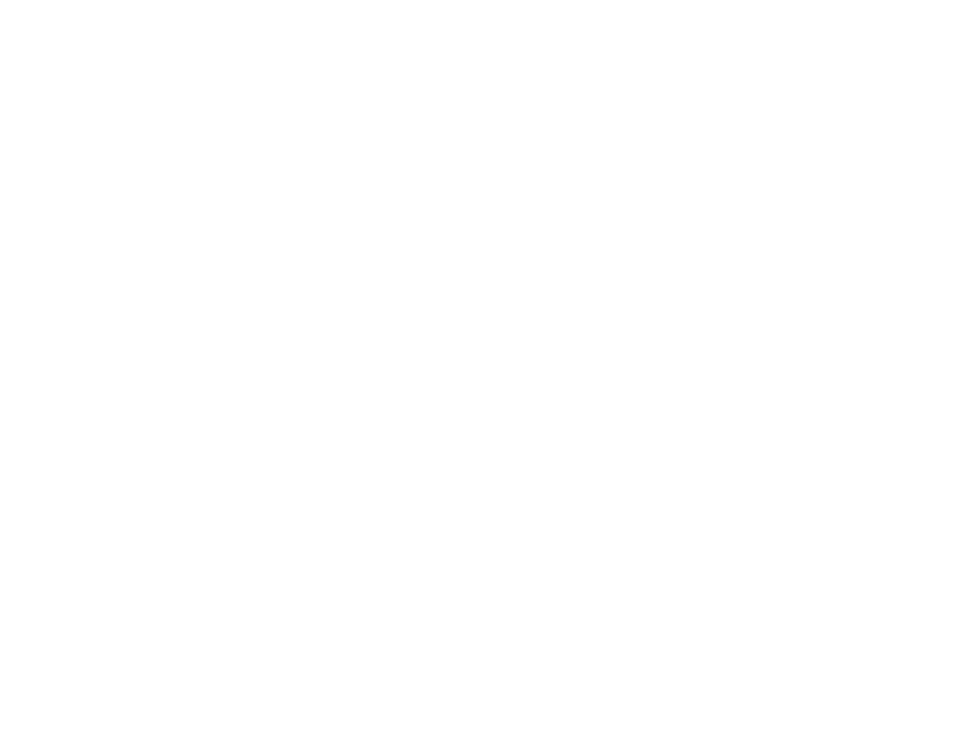
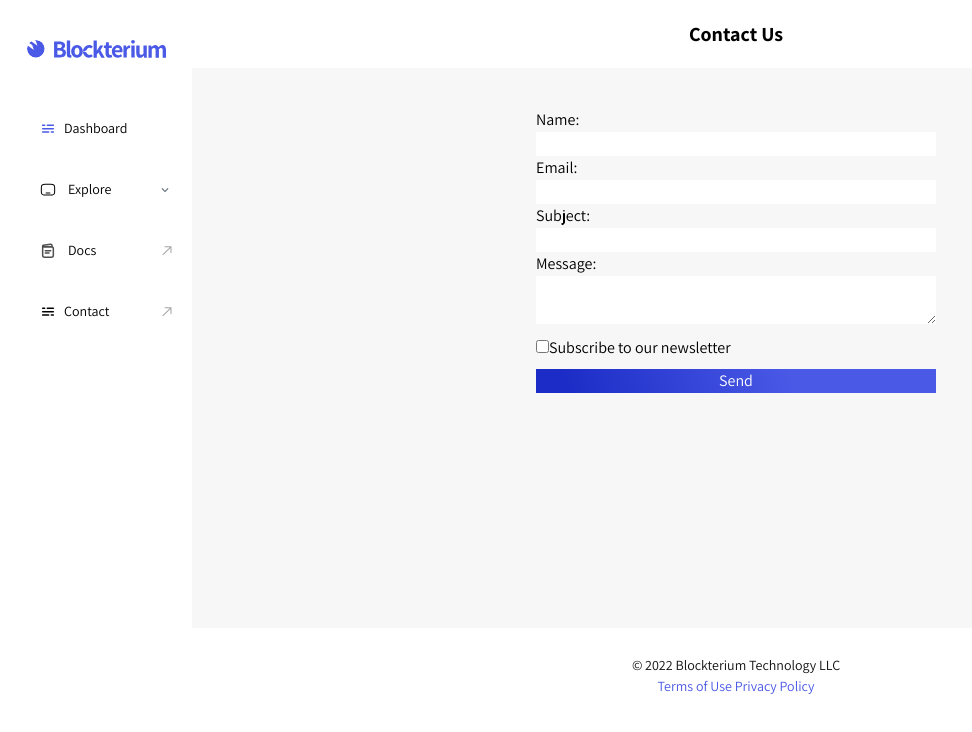
Before and after one commit to mathemartins/Blockterium-homepage, a React (Vite) app: page /dashboard/contact in a window 1280 px wide. Before the commit this address had no page. Shown: the top 732 px of the page, without its empty margins (0-972 px from the left). Built offline with nearby package versions, Linux system fonts and the light colour scheme.

Commit message:
contact form page started

```diff
--- a/src/App.jsx
+++ b/src/App.jsx
@@ -10,6 +10,7 @@
 import PricingIndex from "./Components/Explore/Pricing/PricingIndex";
 import SubscriptionIndex from "./Components/Explore/Subscription/SubscriptionIndex";
 import Docs from "./Components/Docs/Docs.jsx";
+import ContactUsForm from "./Components/ContactUsForm/ContactUsForm";
 
 // ************************************************************************************
 
@@ -35,6 +36,7 @@
           <Route path="explore/pricing" element={<PricingIndex />} />
 
           <Route path="docs" element={<Docs />} />
+          <Route path="contact" element={<ContactUsForm />} />
         </Route>
 
         {/* <Route path="/dashboard" element={<DashboardHome />} />
--- /dev/null
+++ b/src/Components/ContactUsForm/ContactUsForm.jsx
@@ -0,0 +1,117 @@
+import React from "react";
+import MobileTopBar from "../Containers/MobileTopBar";
+
+const ContactUsForm = () => {
+  const [name, setName] = React.useState("");
+  const [email, setEmail] = React.useState("");
+  const [subject, setSubject] = React.useState("");
+  const [message, setMessage] = React.useState("");
+  const [subscribed, setSubscribed] = React.useState(false);
+  const [submitting, setSubmitting] = React.useState(false);
+  const [error, setError] = React.useState(null);
+  const [success, setSuccess] = React.useState(false);
+
+  const handleSubmit = (event) => {
+    event.preventDefault();
+    setSubmitting(true);
+
+    // Perform form validation here
+
+    // If form is valid, submit the data to the server
+    // and reset the form
+    if (formIsValid) {
+      setName("");
+      setEmail("");
+      setSubject("");
+      setMessage("");
+      setSubscribed(false);
+      setError(null);
+      setSuccess(true);
+    } else {
+      setError(
+        "There was a problem with the form. Please check your inputs and try again."
+      );
+      setSubmitting(false);
+    }
+  };
+
+  return (
+    <div className="w-full bg:w-[85%] h-screen bg:ml-[15%] ">
+      <div className="block bg:hidden">
+        <MobileTopBar />
+      </div>
+      <nav className="bg-mainWhite w-full py-12 md:py-5 px-5 sm:px-10">
+        <h2 className="text-center text-mainBlack font-bold text-xl">
+          Contact Us
+        </h2>
+      </nav>
+      <div className="w-full px-5 sm:px-10  bg-greyEight  py-10 h-[70%]">
+        <form
+          onSubmit={handleSubmit}
+          className="flex flex-col justify-center m-auto sm:w-[400px] w-full "
+        >
+          {error && <p className="error">{error}</p>}
+          {success && (
+            <p className="success">Your message was sent successfully!</p>
+          )}
+          <label htmlFor="name">Name:</label>
+          <input
+            type="text"
+            id="name"
+            value={name}
+            onChange={(event) => setName(event.target.value)}
+            className="hover:bg-gradedBlue text-mainBlue"
+          />
+          <label htmlFor="email">Email:</label>
+          <input
+            type="email"
+            id="email"
+            value={email}
+            onChange={(event) => setEmail(event.target.value)}
+            className="hover:bg-gradedBlue text-mainBlue"
+          />
+          <label htmlFor="subject">Subject:</label>
+          <input
+            type="text"
+            id="subject"
+            value={subject}
+            onChange={(event) => setSubject(event.target.value)}
+            className="hover:bg-gradedBlue text-mainBlue"
+          />
+          <label htmlFor="message">Message:</label>
+          <textarea
+            id="message"
+            value={message}
+            onChange={(event) => setMessage(event.target.value)}
+            className="hover:bg-gradedBlue text-mainBlue "
+          />
+          <label htmlFor="subscribe">
+            <input
+              type="checkbox"
+              id="subscribe"
+              checked={subscribed}
+              onChange={(event) => setSubscribed(event.target.checked)}
+              className="hover:bg-gradedBlue text-mainBlue my-4 "
+            />
+            Subscribe to our newsletter
+          </label>
+          <button
+            type="submit"
+            disabled={submitting}
+            className="BlueGradient text-mainWhite"
+          >
+            Send
+          </button>
+        </form>
+      </div>
+      <div className="text-center text-[14px] text-greyFour flex flex-col justify-center h-[10%] py-12">
+        <p>© 2022 Blockterium Technology LLC</p>
+        <p className="text-mainBlue">
+          Terms of Use <span>Privacy Policy</span>
+        </p>
+      </div>
+    </div>
+  );
+};
+
+export default ContactUsForm;
--- a/src/Components/Containers/MobileTopBar.jsx
+++ b/src/Components/Containers/MobileTopBar.jsx
@@ -109,7 +109,9 @@
             <Link
               to="/dashboard"
               className={
-                splitLocation[2] != "explore" && splitLocation[2] != "docs"
+                splitLocation[2] != "explore" &&
+                splitLocation[2] != "docs" &&
+                splitLocation[2] != "contact"
                   ? `flex items-center px-5 text-mainBlue bg-gradedBlue bg-opacity-20 py-5 border-l-2 border-l-mainBlue`
                   : "bg-mainWhite py-5 flex items-center pl-5"
               }
@@ -190,9 +192,9 @@
               </span>
             </Link>
             <Link
-              to="/contact"
+              to="/dashboard/contact"
               className={
-                splitLocation[1] === "contact"
+                splitLocation[2] === "contact"
                   ? `flex items-center px-5 text-mainBlue bg-gradedBlue bg-opacity-20 py-5 border-l-2 border-l-mainBlue`
                   : "bg-mainWhite py-5 flex items-center pl-5"
               }
--- a/src/Components/Containers/SideBar.jsx
+++ b/src/Components/Containers/SideBar.jsx
@@ -31,7 +31,9 @@
           <Link
             to="/dashboard"
             className={
-              splitLocation[2] != "explore" && splitLocation[2] != "docs"
+              splitLocation[2] != "explore" &&
+              splitLocation[2] != "docs" &&
+              splitLocation[2] != "contact"
                 ? `text-mainBlue py-5 bg-gradedBlue border-l-4 border-l-mainBlue flex items-center pl-10`
                 : "bg-mainWhite py-5 flex items-center pl-10"
             }
@@ -126,8 +128,8 @@
               Docs <img src={strokeIcon} />
             </span>
           </Link>
-          <Link to="/contact" className="flex items-center pl-10 py-5">
-            {splitLocation[1] === "dashboard" ? (
+          <Link to="contact" className="flex items-center pl-10 py-5">
+            {splitLocation[2] === "contact" ? (
               <img src={dbIcon} className="mr-2" />
             ) : (
               <img src={dbActive} className="mr-3" />
--- a/src/Components/Explore/Subscription/SubscriptionIndex.jsx
+++ b/src/Components/Explore/Subscription/SubscriptionIndex.jsx
@@ -35,18 +35,9 @@
   useEffect(() => {
     checkPremiumUsers();
   }, []);
-  // const [settingsTab, setSettingsTab] = useState("mainnet");
-  // const [mode, setMode] = useState(false);
-  // const [filter, setFilter] = useState("");
-  // const citySelectItems = [
-  //   { label: "New York", value: "NY" },
-  //   { label: "Rome", value: "RM" },
-  //   { label: "London", value: "LDN" },
-  //   { label: "Istanbul", value: "IST" },
-  //   { label: "Paris", value: "PRS" },
-  // ];
+
   return (
-    <div className="w-[85%] h-screen bg:ml-[15%]">
+    <div className="w-full bg:w-[85%] h-screen bg:ml-[15%]">
       <div className="block bg:hidden">
         <MobileTopBar />
       </div>
```
